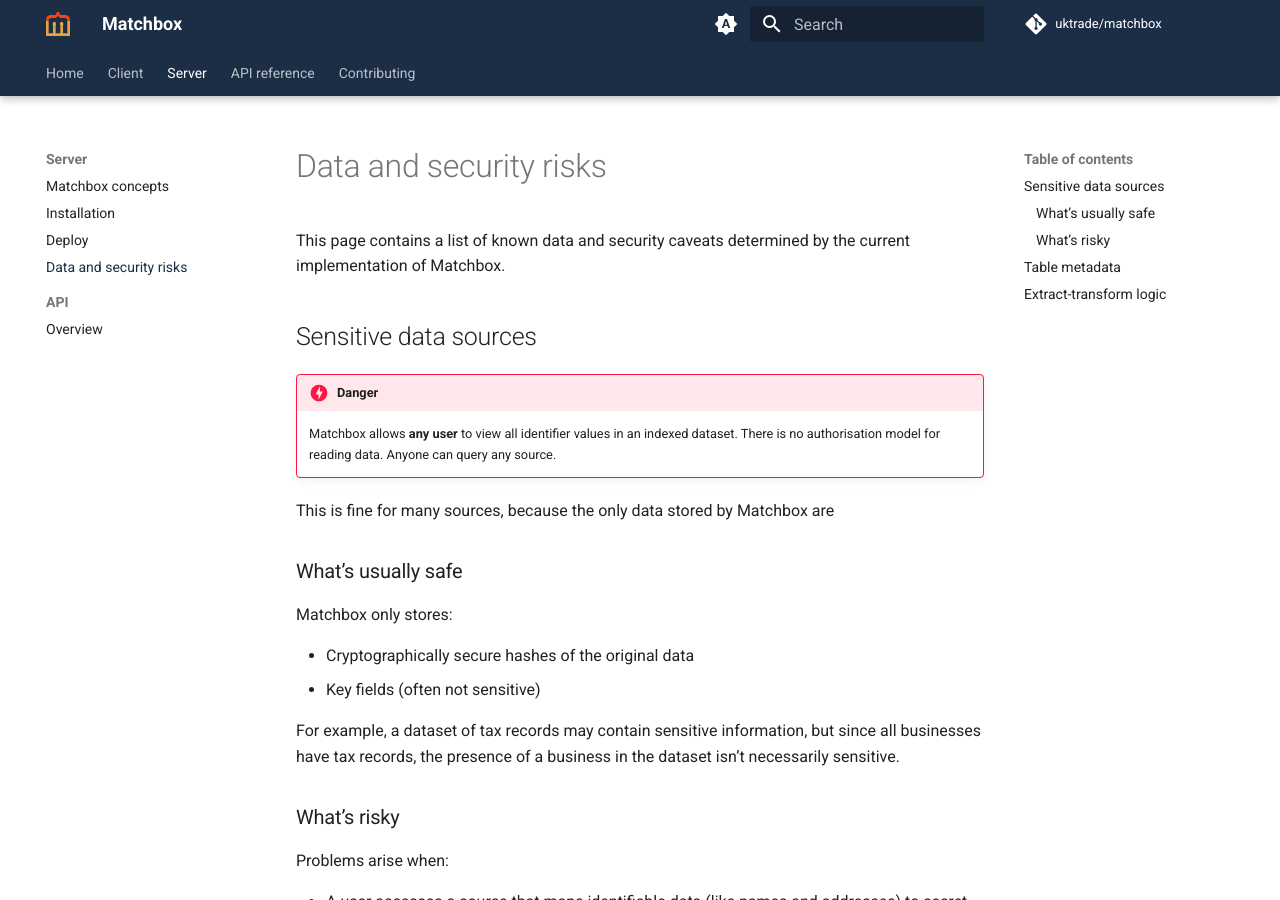
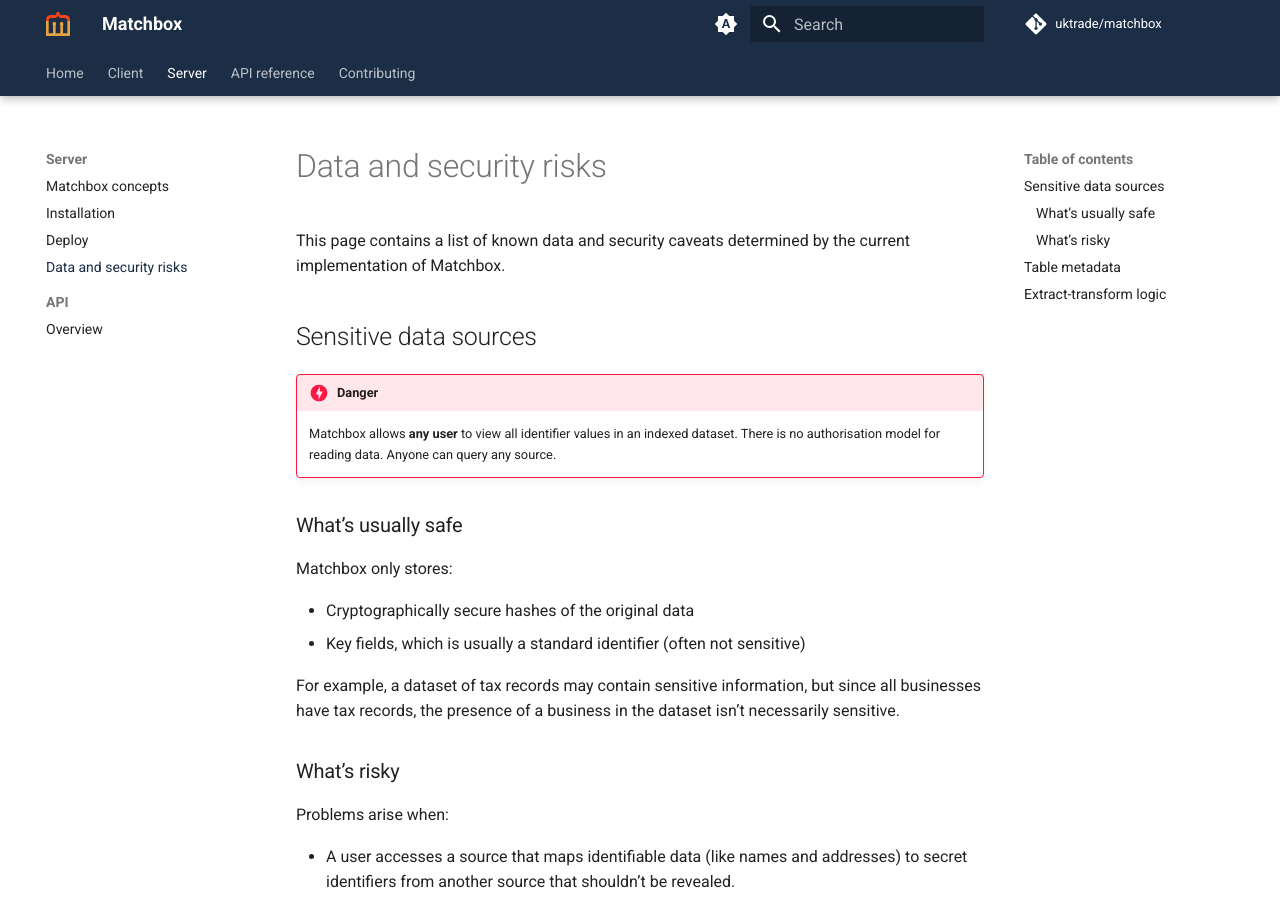
Before and after one commit to will-langdale/matchbox, an MkDocs documentation site: the page built from docs/server/risks.md, in a window 1280 px wide and 900 px high. Built offline with MkDocs 1.6.1 and Material for MkDocs 9.7.7, drawn with Linux system fonts in a browser that asks for light colours; comment, search, counter and statistics services are not loaded.

Commit message:
Improve risk docs

```diff
--- a/docs/server/risks.md
+++ b/docs/server/risks.md
@@ -5,14 +5,12 @@
 !!! danger
     Matchbox allows **any user** to view all identifier values in an indexed dataset. There is no authorisation model for reading data. Anyone can query any source.
 
-This is fine for many sources, because the only data stored by Matchbox are
-
 ### What's usually safe
 
 Matchbox only stores:
 
 * Cryptographically secure hashes of the original data
-* Key fields (often not sensitive)
+* Key fields, which is usually a standard identifier (often not sensitive)
 
 For example, a dataset of tax records may contain sensitive information, but since all businesses have tax records, the presence of a business in the dataset isn’t necessarily sensitive.
 
```
